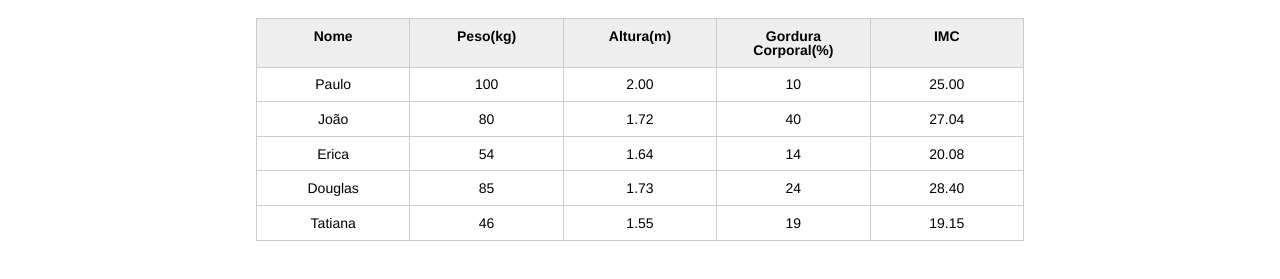
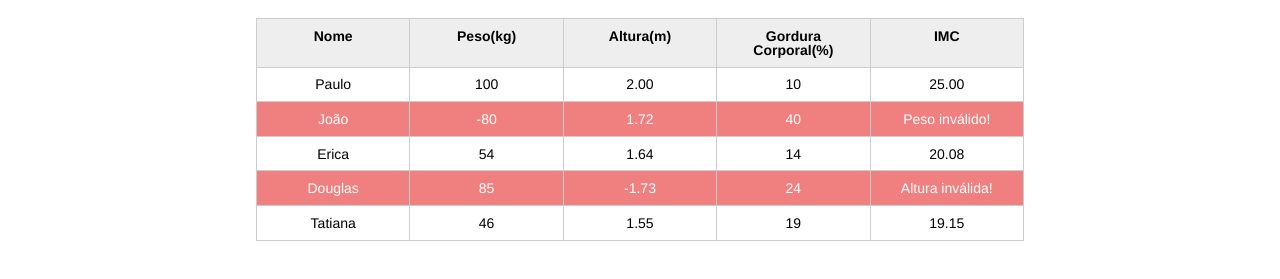
Before and after one commit to PRISCILLAVALCIANO/AparecidaNutricaoAlura, a plain HTML site: page index.html in a window 1280 px wide. Shown: the part 123-402 px from the top of the page. Drawn offline with Linux system fonts and the light colour scheme.

Commit message:
Aplicando estilo no JS dos pacientes invalidos
Aplicando estilo no JS dos pacientes invalidos

```diff
--- a/css/index.css
+++ b/css/index.css
@@ -132,3 +132,10 @@ button[disabled=disabled], button:disabled {
 .campo-invalido{
 	border: 1px solid red;
 }
+
+/*Estilização no JS*/
+
+.paciente-invalido {
+	background: #F08080;
+	color: #FFFFFF;
+}
--- a/index.html
+++ b/index.html
@@ -38,7 +38,7 @@
 
 						<tr class="paciente" >
 							<td class="info-nome">João</td>
-							<td class="info-peso">80</td>
+							<td class="info-peso">-80</td>
 							<td class="info-altura">1.72</td>
 							<td class="info-gordura">40</td>
 							<td class="info-imc">0</td>
@@ -55,7 +55,7 @@
 						<tr class="paciente">
 							<td class="info-nome">Douglas</td>
 							<td class="info-peso">85</td>
-							<td class="info-altura">1.73</td>
+							<td class="info-altura">-1.73</td>
 							<td class="info-gordura">24</td>
 							<td class="info-imc">0</td>
 						</tr>
--- a/js/principal.js
+++ b/js/principal.js
@@ -3,7 +3,6 @@ var titulo = document.querySelector(".titulo");
 
 // Obtentando os dados do peso e altura e calculando o IMC do primeiro paciente
 var pacientes = document.querySelectorAll(".paciente");
-console.log(pacientes);
 
 for(var i = 0; i < pacientes.length; i++) {
     var paciente = pacientes[i];
@@ -26,13 +25,15 @@ for(var i = 0; i < pacientes.length; i++) {
     if(peso <= 0 || peso >= 1000) {
         console.log("Peso inválido, revise o cadastro!");
         pesoValido = false;
-        tdImc.textContent = "Peso inválido!"
+        tdImc.textContent = "Peso inválido!";
+        paciente.classList.add("paciente-invalido");
     }
 
     if(altura <= 0 || altura >= 2.50) {
         console.log("Altura inválida, revise o cadastro!");
         alturaValida = false;
-        tdImc.textContent = "Altura inválida!"
+        tdImc.textContent = "Altura inválida!";
+        paciente.classList.add("paciente-invalido");
     }
 
     if(pesoValido && alturaValida) {
```
